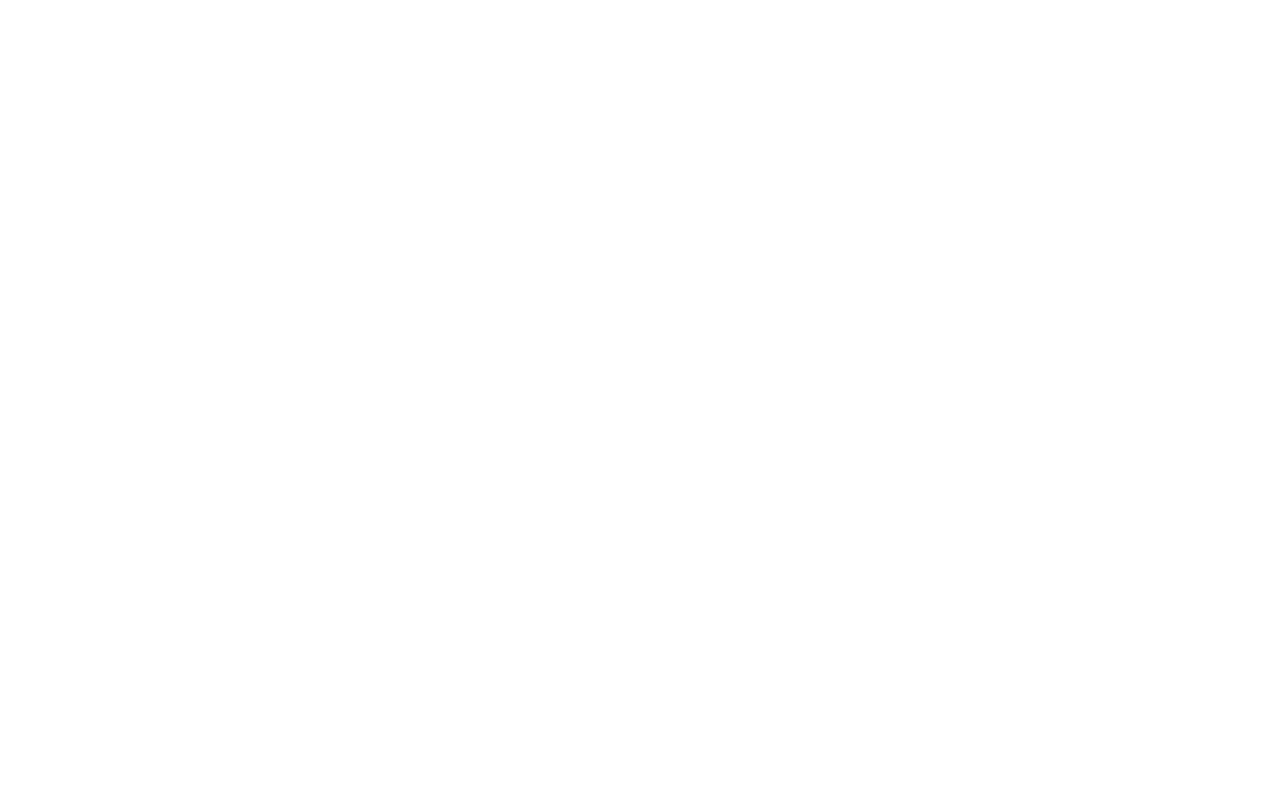
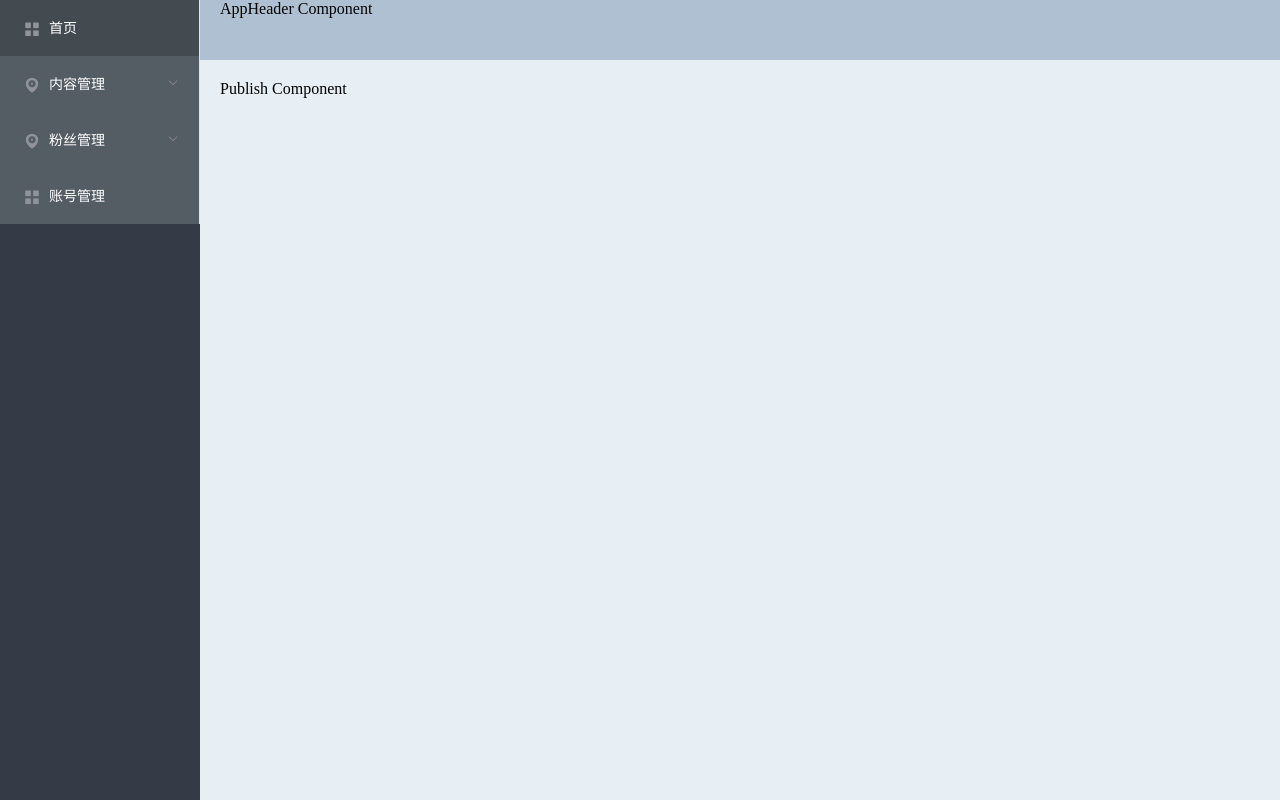
Before and after one commit to cpy15231115227/topline-admin, a Vue app: page /#/publish in a window 1280 px wide. Built offline with nearby package versions, Linux system fonts and the light colour scheme; a small style sheet from the web is missing.

Commit message:
Layout布局组件-嵌套路由

```diff
--- a/src/router/index.js
+++ b/src/router/index.js
@@ -14,10 +14,26 @@
     //   // component: () => import('@views/home/index.vue')
     //   component: () => import('@/views/home')
     // },
-    {
-      name: 'layout',
+    { // layout 显示到 App 根组件的路由出口
+      // 这个路由名没有意义，他调用时也会从它的默认子路由调
+      // name: 'layout', // 使用 JavaScript 命名路由导航不会渲染默认子路由
       path: '/',
-      component: () => import('@/views/layout')
+      component: () => import('@/views/layout'),
+      // 嵌套路由
+      // 子路由
+      // 所有 children 路由都显示到父路由的 router-view 中
+      children: [
+        {
+          name: 'home',
+          path: '', // 父路由的默认内容
+          component: () => import('@/views/home')
+        },
+        {
+          name: 'publish',
+          path: '/publish',
+          component: () => import('@/views/publish')
+        }
+      ]
     },
     {
       name: 'login',
--- a/src/views/layout/components/AppAside.vue
+++ b/src/views/layout/components/AppAside.vue
@@ -1,5 +1,83 @@
 <template>
-    <p>AppAside Component</p>
+    <!--
+    el-menu 组件
+      default-active 设置默认激活的项
+      open、close 当菜单展开和收起的时候会被触发
+      background-color 菜单栏背景色
+      text-color 菜单栏默认文本颜色
+      active-text-color 激活时候的文本文件
+      router 是否使用 vue-router 的模式，启用该模式会在激活导航时以 index 作为 path 进行路由跳转
+    el-submenu
+      index 用来区分不同的导航项目的，可以用作路由导航路径，必须唯一，否则会出现菜单冲突
+    -->
+    <el-menu
+        default-active="2"
+        @open="handleOpen"
+        @close="handleClose"
+        background-color="#545c64"
+        text-color="#fff"
+        active-text-color="#ffd04b"
+        :router='true'
+        >
+
+        <el-menu-item index="/">
+          <i class="el-icon-menu"></i>
+          <span slot="title">首页</span>
+        </el-menu-item>
+
+        <el-submenu index="1">
+        <template slot="title">
+            <i class="el-icon-location"></i>
+            <span>内容管理</span>
+        </template>
+
+        <el-menu-item index="/publish">
+          <i class="el-icon-menu"></i>
+          <span slot="title">发布文章</span>
+        </el-menu-item>
+        <el-menu-item index="1-2">
+          <i class="el-icon-menu"></i>
+          <span slot="title">内容列表</span>
+        </el-menu-item>
+        <el-menu-item index="1-3">
+          <i class="el-icon-menu"></i>
+          <span slot="title">评论列表</span>
+        </el-menu-item>
+        <el-menu-item index="1-4">
+          <i class="el-icon-menu"></i>
+          <span slot="title">素材管理</span>
+        </el-menu-item>
+        </el-submenu>
+
+        <el-submenu index="2">
+        <template slot="title">
+            <i class="el-icon-location"></i>
+            <span>粉丝管理</span>
+        </template>
+
+        <el-menu-item index="2-1">
+          <i class="el-icon-menu"></i>
+          <span slot="title">图文数据</span>
+        </el-menu-item>
+        <el-menu-item index="2-2">
+          <i class="el-icon-menu"></i>
+          <span slot="title">粉丝概况</span>
+        </el-menu-item>
+        <el-menu-item index="2-3">
+          <i class="el-icon-menu"></i>
+          <span slot="title">粉丝画像</span>
+        </el-menu-item>
+        <el-menu-item index="2-4">
+          <i class="el-icon-menu"></i>
+          <span slot="title">粉丝列表</span>
+        </el-menu-item>
+        </el-submenu>
+
+        <el-menu-item index="3">
+          <i class="el-icon-menu"></i>
+          <span slot="title">账号管理</span>
+        </el-menu-item>
+    </el-menu>
 </template>
 
 <script>
@@ -7,6 +85,14 @@
   name: 'AppAside',
   data () {
     return {}
+  },
+  methods: {
+    handleOpen (key, keyPath) {
+      console.log(key, keyPath)
+    },
+    handleClose (key, keyPath) {
+      console.log(key, keyPath)
+    }
   }
 }
 </script>
--- a/src/views/layout/index.vue
+++ b/src/views/layout/index.vue
@@ -10,7 +10,10 @@
             <AppHeader/>
         </el-header>
         <!-- 内容 -->
-        <el-main>Main</el-main>
+        <el-main>
+          <!-- Home \ 发布文章 、文章类表、 评论 、 。。。。都显示在这里  -->
+          <router-view></router-view>
+        </el-main>
       </el-container>
     </el-container>
 </template>
--- /dev/null
+++ b/src/views/publish/index.vue
@@ -0,0 +1,18 @@
+<template>
+    <div>
+        <p>Publish Component</p>
+    </div>
+</template>
+
+<script>
+export default {
+  name: 'AppPublic',
+  data () {
+    return {}
+  }
+}
+</script>
+
+<style lang="less" scoped>
+
+</style>
```
